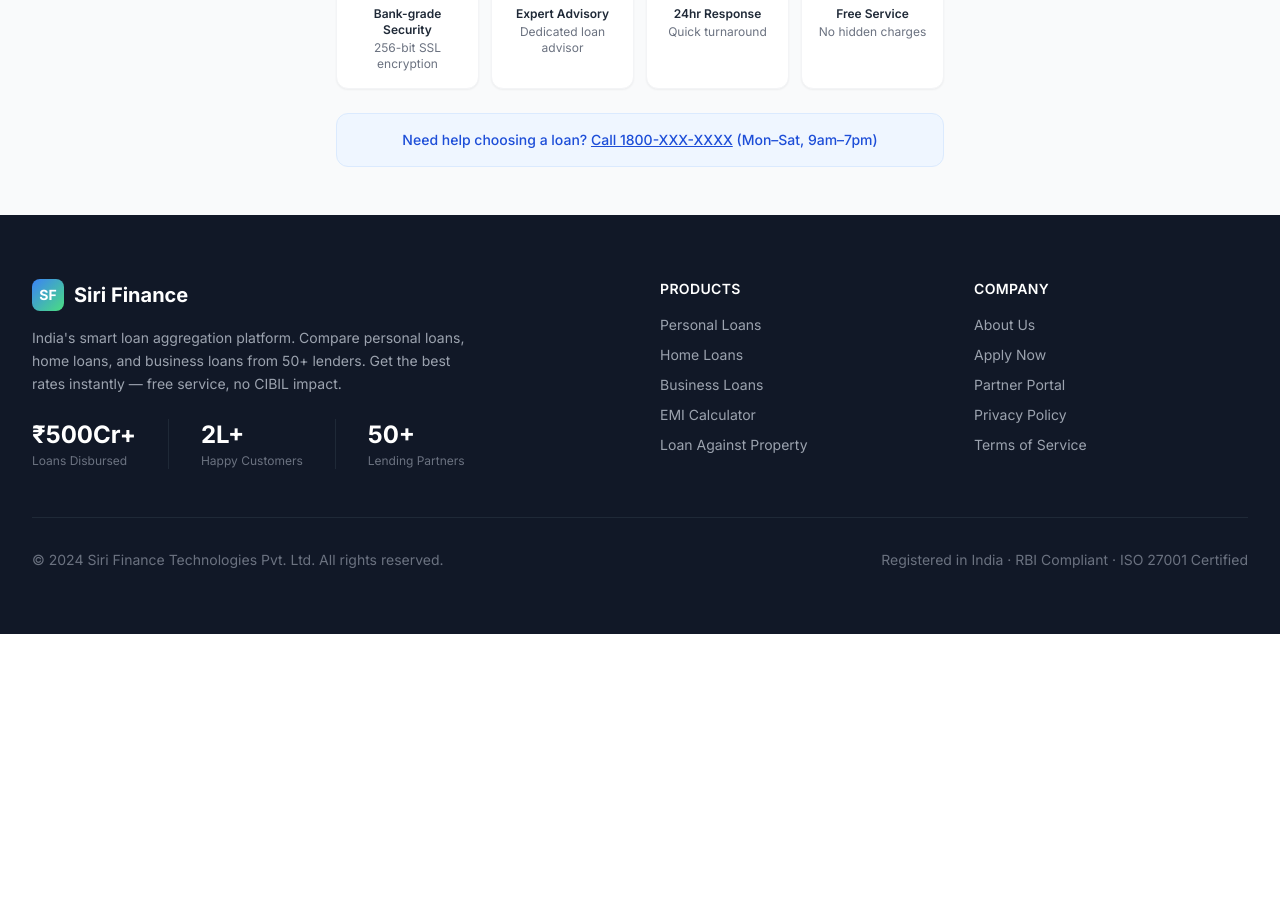
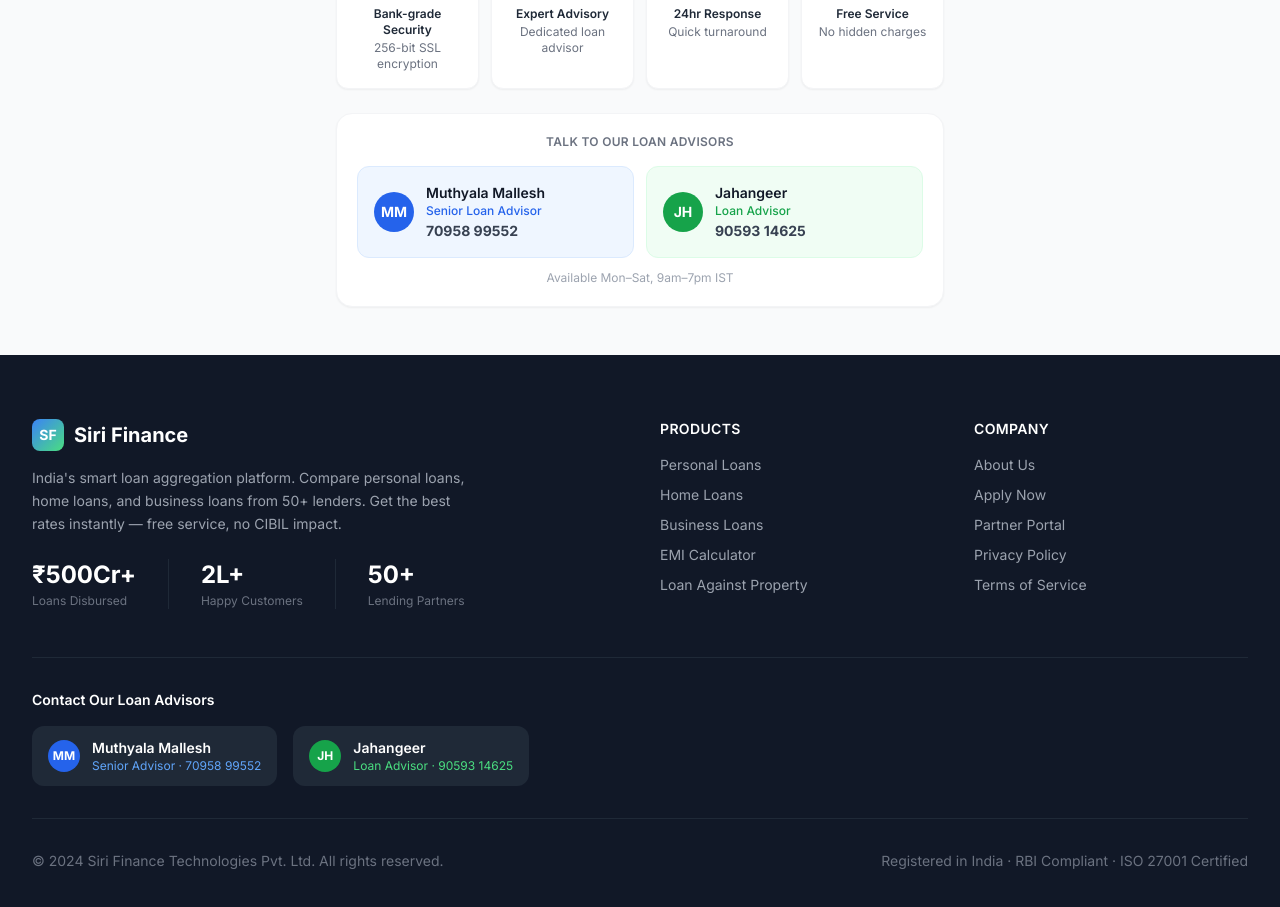
Before and after one commit to jahangeershaik997-dev/siri--finance, a Next.js app: page /apply in a window 1280 px wide. Shown: the part 787-1694 px from the top of the page. Before the commit the page ends 1421 px from the top, so only its background shows below. Built offline with nearby package versions, Linux system fonts and the light colour scheme.

Commit message:
feat: add real advisor contacts — Muthyala Mallesh & Jahangeer

```diff
--- a/app/apply/page.tsx
+++ b/app/apply/page.tsx
@@ -52,12 +52,39 @@
           ))}
         </div>
 
-        <div className="mt-6 bg-blue-50 rounded-xl p-4 border border-blue-100 text-center">
-          <p className="text-blue-700 text-sm font-medium">
-            Need help choosing a loan?{' '}
-            <span className="underline cursor-pointer">Call 1800-XXX-XXXX</span>{' '}
-            (Mon–Sat, 9am–7pm)
+        <div className="mt-6 bg-white rounded-2xl border border-gray-100 shadow-sm p-5">
+          <p className="text-gray-500 text-xs font-semibold uppercase tracking-wide mb-4 text-center">
+            Talk to Our Loan Advisors
           </p>
+          <div className="grid sm:grid-cols-2 gap-3">
+            <a
+              href="tel:7095899552"
+              className="flex items-center gap-3 bg-blue-50 hover:bg-blue-100 transition-colors rounded-xl p-4 border border-blue-100"
+            >
+              <div className="w-10 h-10 bg-blue-600 rounded-full flex items-center justify-center text-white font-bold text-sm flex-shrink-0">
+                MM
+              </div>
+              <div>
+                <p className="text-gray-900 font-semibold text-sm">Muthyala Mallesh</p>
+                <p className="text-blue-600 text-xs font-medium">Senior Loan Advisor</p>
+                <p className="text-gray-700 text-sm font-bold mt-0.5">70958 99552</p>
+              </div>
+            </a>
+            <a
+              href="tel:9059314625"
+              className="flex items-center gap-3 bg-green-50 hover:bg-green-100 transition-colors rounded-xl p-4 border border-green-100"
+            >
+              <div className="w-10 h-10 bg-green-600 rounded-full flex items-center justify-center text-white font-bold text-sm flex-shrink-0">
+                JH
+              </div>
+              <div>
+                <p className="text-gray-900 font-semibold text-sm">Jahangeer</p>
+                <p className="text-green-600 text-xs font-medium">Loan Advisor</p>
+                <p className="text-gray-700 text-sm font-bold mt-0.5">90593 14625</p>
+              </div>
+            </a>
+          </div>
+          <p className="text-center text-xs text-gray-400 mt-3">Available Mon–Sat, 9am–7pm IST</p>
         </div>
       </div>
     </div>
--- a/components/Footer.tsx
+++ b/components/Footer.tsx
@@ -97,6 +97,36 @@
           </div>
         </div>
 
+        <div className="border-t border-gray-800 pt-8 mb-8">
+          <p className="text-white font-semibold text-sm mb-4">Contact Our Loan Advisors</p>
+          <div className="flex flex-wrap gap-4">
+            <a
+              href="tel:7095899552"
+              className="flex items-center gap-3 bg-gray-800 hover:bg-gray-700 transition-colors rounded-xl px-4 py-3"
+            >
+              <div className="w-8 h-8 bg-blue-600 rounded-full flex items-center justify-center text-white font-bold text-xs flex-shrink-0">
+                MM
+              </div>
+              <div>
+                <p className="text-white text-sm font-semibold">Muthyala Mallesh</p>
+                <p className="text-blue-400 text-xs">Senior Advisor · 70958 99552</p>
+              </div>
+            </a>
+            <a
+              href="tel:9059314625"
+              className="flex items-center gap-3 bg-gray-800 hover:bg-gray-700 transition-colors rounded-xl px-4 py-3"
+            >
+              <div className="w-8 h-8 bg-green-600 rounded-full flex items-center justify-center text-white font-bold text-xs flex-shrink-0">
+                JH
+              </div>
+              <div>
+                <p className="text-white text-sm font-semibold">Jahangeer</p>
+                <p className="text-green-400 text-xs">Loan Advisor · 90593 14625</p>
+              </div>
+            </a>
+          </div>
+        </div>
+
         <div className="border-t border-gray-800 pt-8 flex flex-col md:flex-row justify-between items-center gap-4 text-sm">
           <p className="text-gray-500">© 2024 Siri Finance Technologies Pvt. Ltd. All rights reserved.</p>
           <p className="text-gray-500">Registered in India · RBI Compliant · ISO 27001 Certified</p>
```
